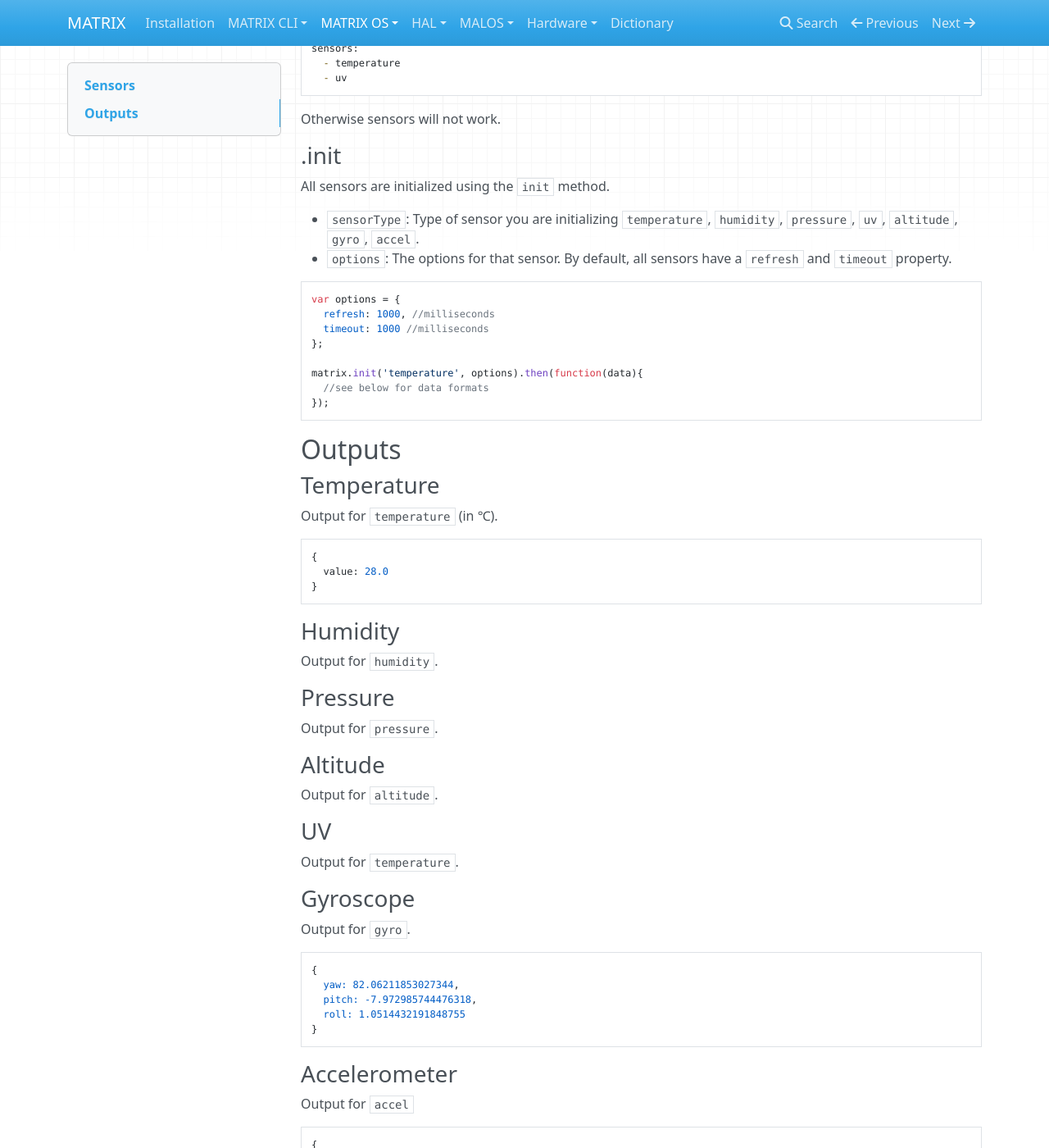
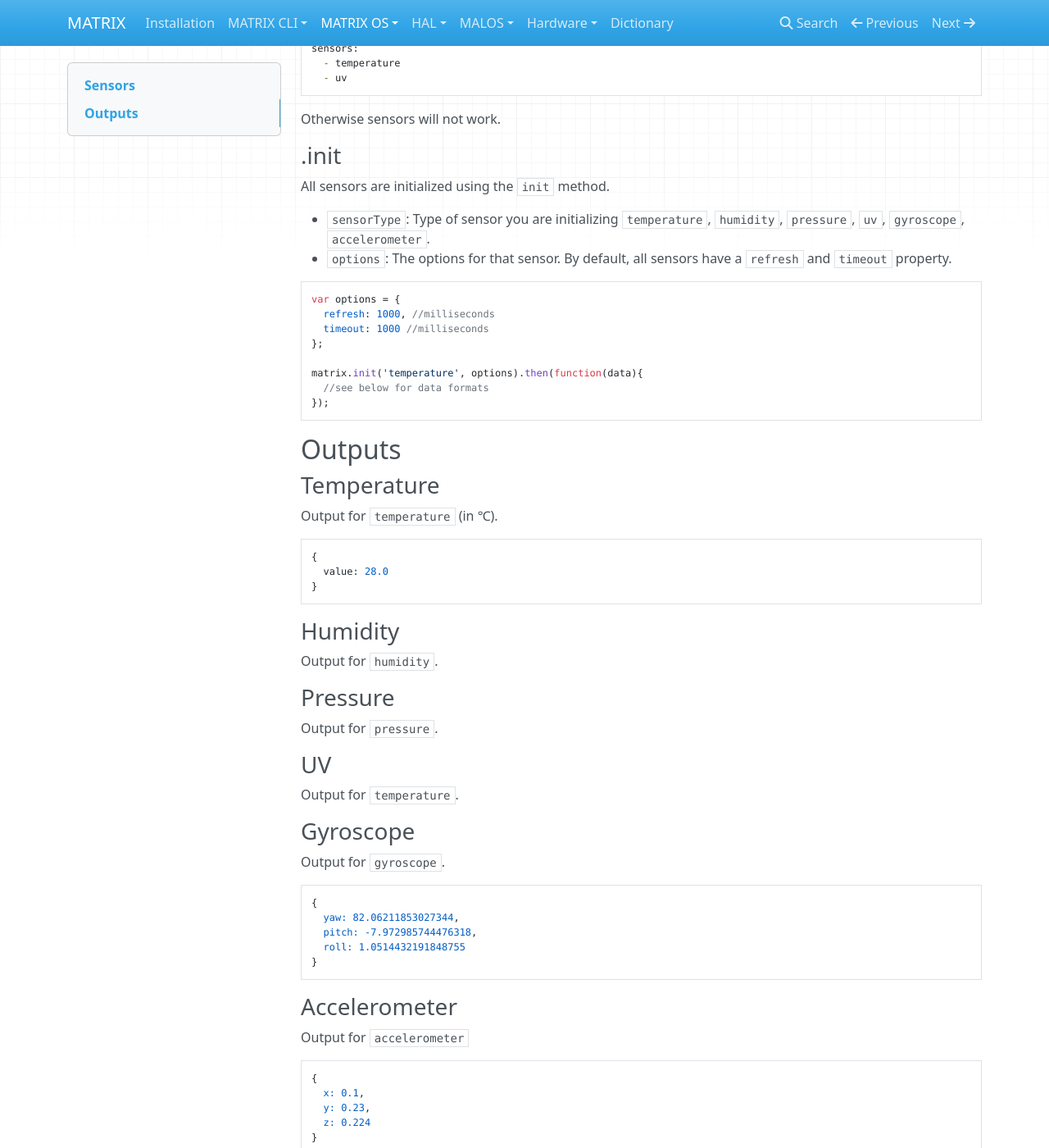
Before and after one commit to matrix-io/matrix-documentation, an MkDocs documentation site: the page built from docs/API/sensors.md, in a window 1280 px wide and 1400 px high, scrolled down 231 px. Shown: the whole window at 82% size. Built offline with MkDocs 1.6.1, drawn with Linux system fonts in a browser that asks for light colours; nearby versions of some CDN libraries; old or Windows-style settings are respelled for this version of MkDocs.

Commit message:
Change out sensoirs

````diff
--- a/docs/API/sensors.md
+++ b/docs/API/sensors.md
@@ -16,7 +16,7 @@
 ### .init
 All sensors are initialized using the `init` method.
 
-* `sensorType`: Type of sensor you are initializing `temperature`, `humidity`, `pressure`, `uv`, `altitude`, `gyro`, `accel`.
+* `sensorType`: Type of sensor you are initializing `temperature`, `humidity`, `pressure`, `uv`, `gyroscope`, `accelerometer`.
 * `options`: The options for that sensor. By default, all sensors have a `refresh` and `timeout` property.
 
 ```
@@ -45,14 +45,11 @@
 ### Pressure
 Output for `pressure`.
 
-### Altitude
-Output for `altitude`.
-
 ### UV
 Output for `temperature`.
 
 ### Gyroscope
-Output for `gyro`.
+Output for `gyroscope`.
 ```
 {
   yaw: 82.06211853027344,
@@ -61,7 +58,7 @@
 }
 ```
 ### Accelerometer
-Output for `accel`
+Output for `accelerometer`
 ```
 {
   x: 0.1,
````
